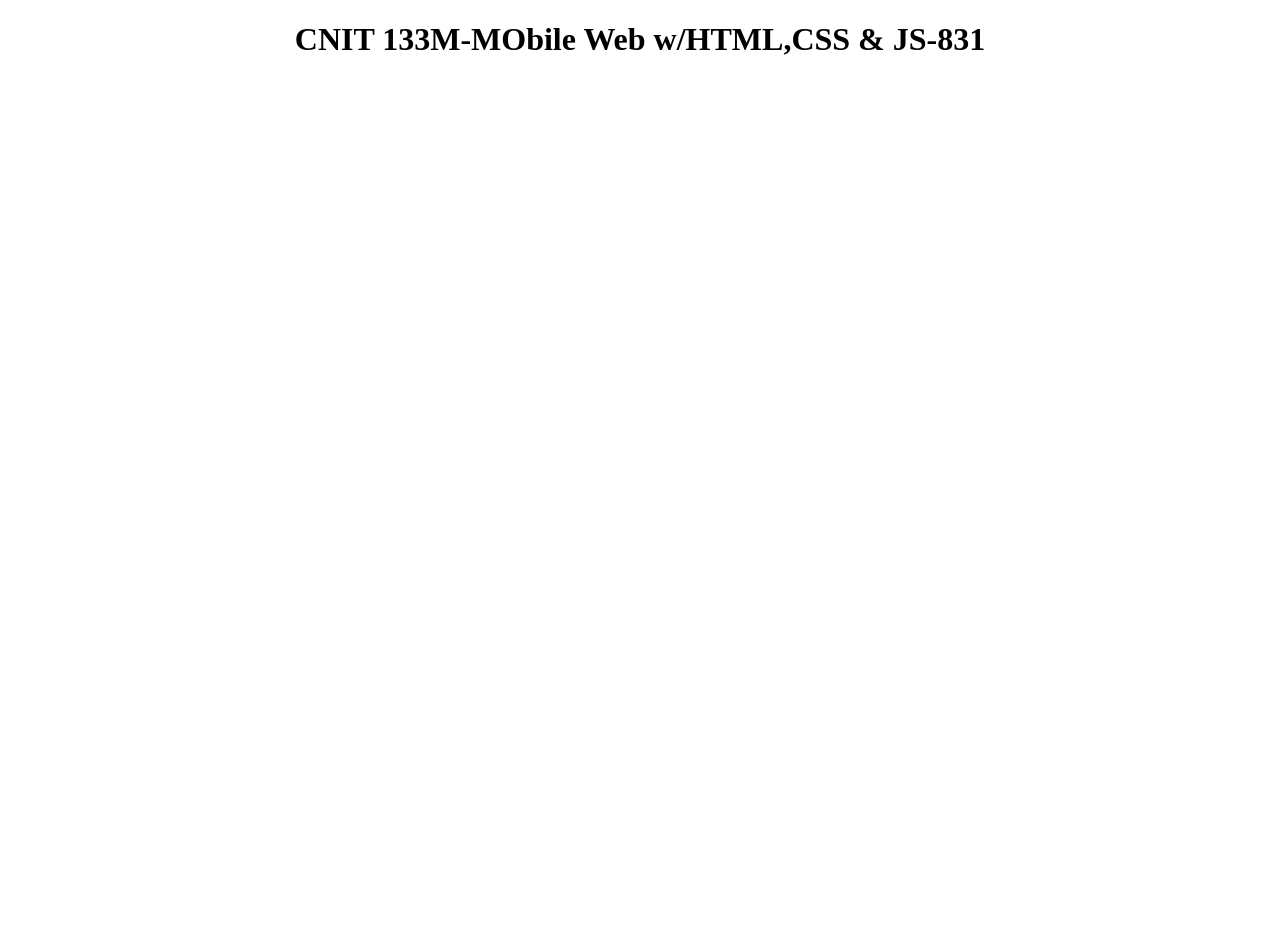
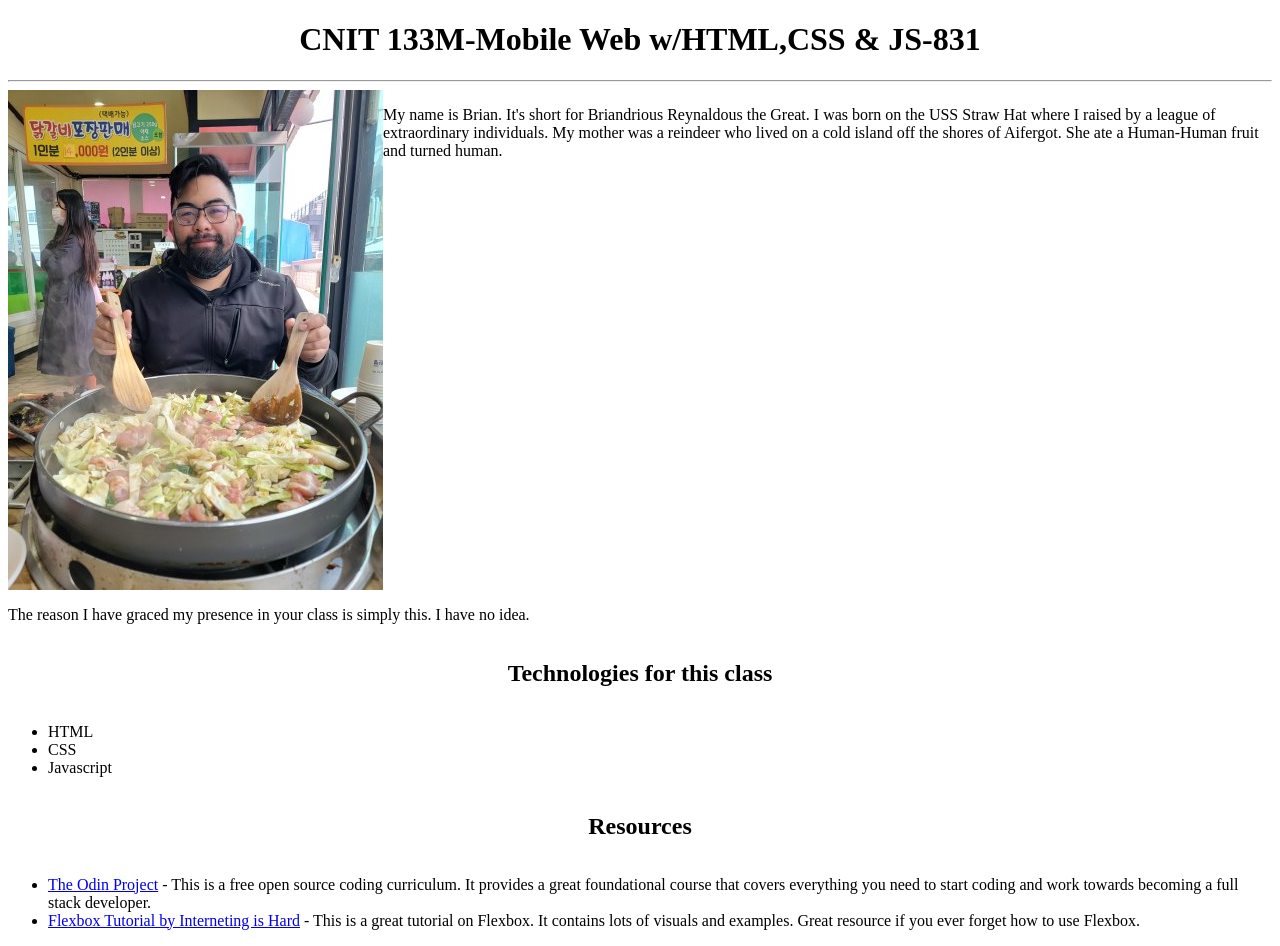
Before and after one commit to brondolo/brondolo.github.io, a plain HTML site: page CNIT133M/Homework_1/index.html in a window 1280 px wide. Before the commit the page ends 800 px from the top, so only its background shows below. Drawn offline with Linux system fonts and the light colour scheme.

Commit message:
added photo. added resources, technologies, and about me section.

```diff
--- a/CNIT133M/Homework_1/index.html
+++ b/CNIT133M/Homework_1/index.html
@@ -1,13 +1,57 @@
 <!DOCTYPE html>
-    <html>
+    <html lang="en">
         <head>
             <meta charset="utf-8">
-            <title>CNIT 133M-MObile Web w/HTML,CSS & JS-831</title>
+            <title>CNIT 133M-Mobile Web w/HTML,CSS & JS-831</title>
             <link rel="stylesheet" href="style.css">
         </head>
 
+        <body>
+            <h1 class="title">CNIT 133M-Mobile Web w/HTML,CSS & JS-831</h1>
+            <hr>
 
-        <body>
-            <h1 class="title">CNIT 133M-MObile Web w/HTML,CSS & JS-831</h1>
+            <div class="about-me">
+                <img src="photos/rolo2.jpg">
+                <p>
+                My name is Brian. It's short for Briandrious Reynaldous the Great.
+                I was born on the USS Straw Hat where I raised by a league of extraordinary individuals.
+                My mother was a reindeer who lived on a cold island off the shores of Aifergot. She ate a Human-Human fruit and turned human.
+                </p>
+            </div>
+
+
+            <p>
+                The reason I have graced my presence in your class is simply this. I have no idea.
+            </p>
+            <div class="tech-for-class">
+                <div class="tech-for-class-heading"><h2>Technologies for this class</h2></div>
+                <div class="tech-for-class-list">
+                    <ul>
+                        <li>HTML</li>
+                        <li>CSS</li>
+                        <li>Javascript</li>
+                    </ul>
+                </div>
+            </div>
+
+            <div class="resources">
+                <div class="resources-heading"><h2>Resources</h2></div>
+            </div>
+            <div class="resources-list">
+                <ul>
+                    <li>
+                        <a href="https://www.theodinproject.com/" target="_blank" rel="noreferrer noopener">The Odin Project</a> - This is a free open source coding curriculum.
+                        It provides a great foundational course that covers everything you need to
+                        start coding and work towards becoming a full stack developer.
+                    </li>
+                    <li>
+                        <a href="https://internetingishard.netlify.app/html-and-css/flexbox/" target="_blank" rel="noreferrer noopener">Flexbox Tutorial by Interneting is Hard</a>
+                        - This is a great tutorial on Flexbox. It contains lots of visuals and examples. Great resource if you ever forget how
+                        to use Flexbox.
+                    </li>
+                </ul>
+            </div>
+
+
         </body>
     </html>
--- a/CNIT133M/Homework_1/style.css
+++ b/CNIT133M/Homework_1/style.css
@@ -1,3 +1,13 @@
 .title {
     text-align: center;
 }
+
+.about-me {
+    display: flex;
+    justify-content: center;
+}
+.tech-for-class-heading, .resources-heading {
+    display: flex;
+    align-items: center;
+    justify-content: center;
+}
```
Also changed, not shown: CNIT133M/Homework_1/photos/rolo.jpg (added), CNIT133M/Homework_1/photos/rolo2.jpg (added), 1 other file.
